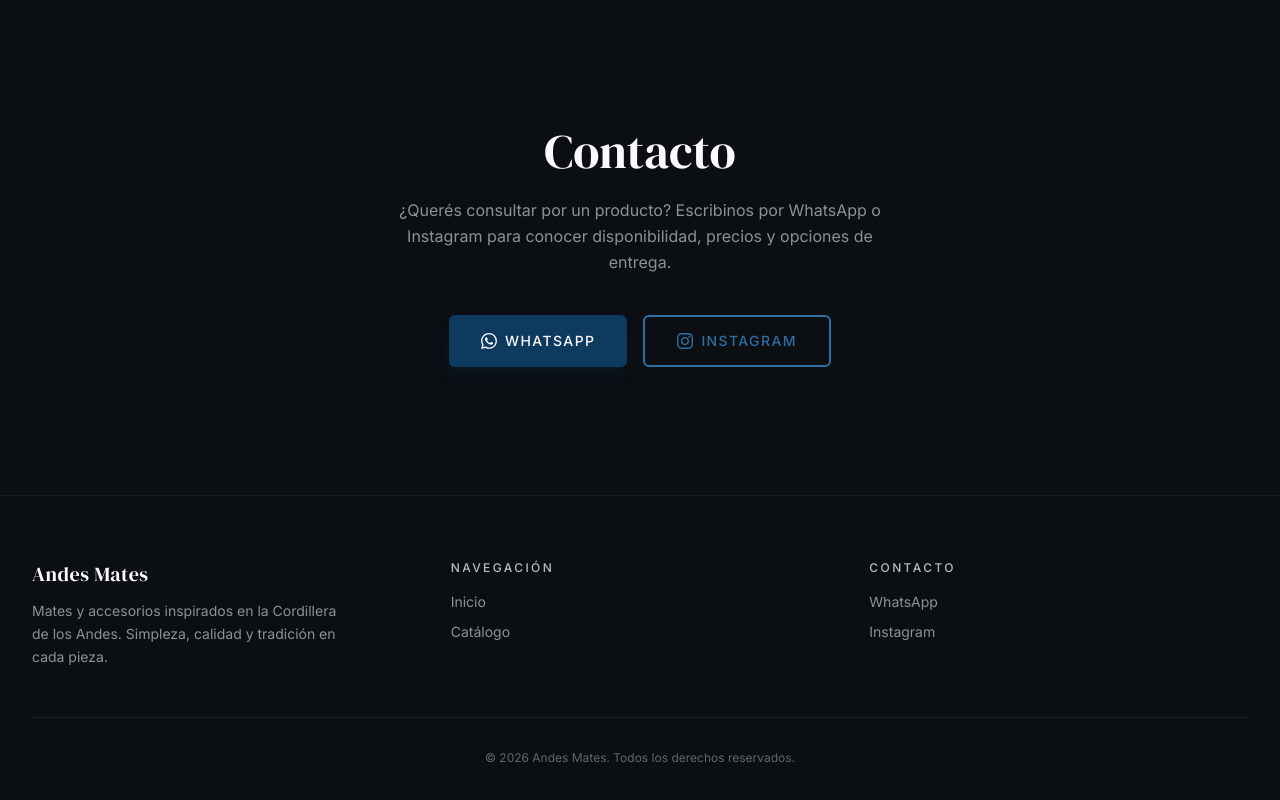
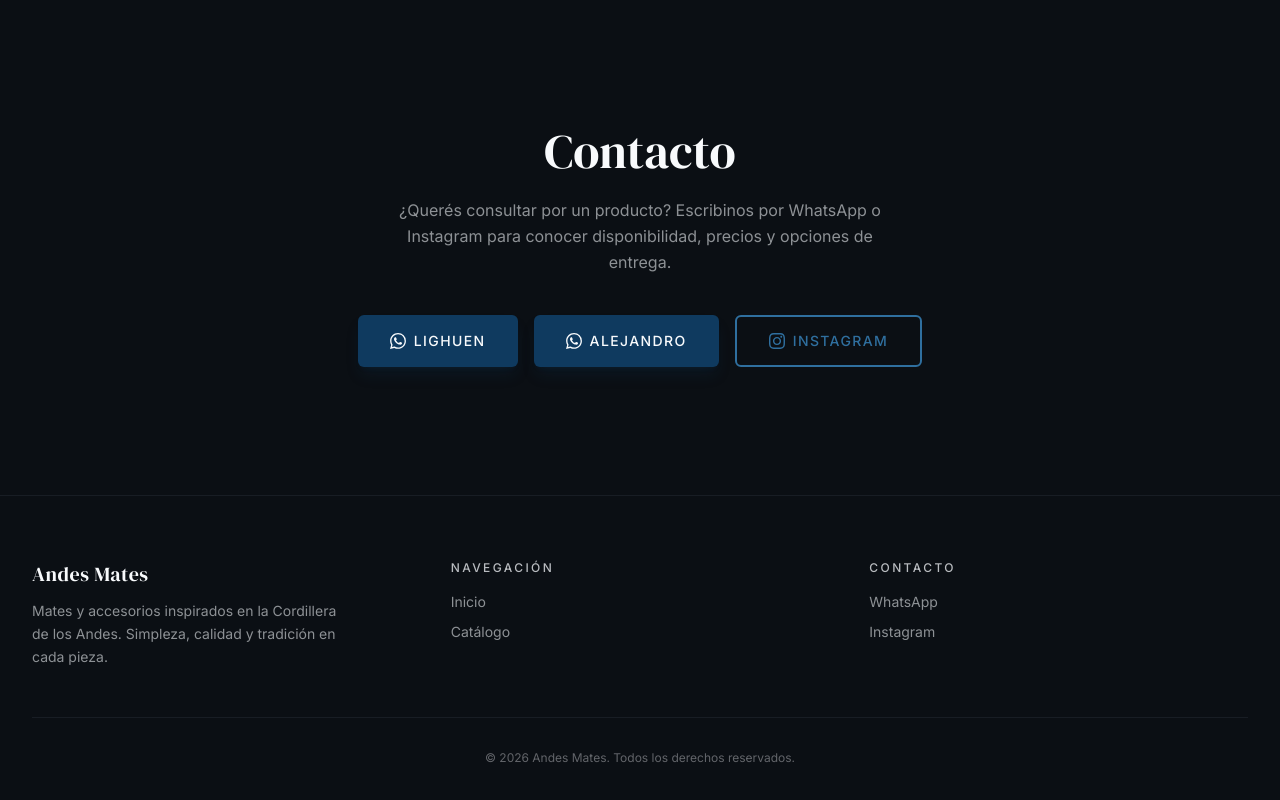
Before and after one commit to Lighuen04/Andes-Mates, a Next.js app: page / in a window 1280 px wide. Shown: the part 2827-3627 px from the top of the page. Built offline with nearby package versions, Linux system fonts and the light colour scheme; no server answers; the database is empty.

Commit message:
Agregar dos botones de WhatsApp (Lighuen y Alejandro) en ContactSection

```diff
--- a/src/components/ContactSection.tsx
+++ b/src/components/ContactSection.tsx
@@ -13,7 +13,14 @@ export default function ContactSection() {
           para conocer disponibilidad, precios y opciones de entrega.
         </p>
         <div className="mt-10 flex flex-wrap justify-center gap-4">
-          <WhatsAppButton label="WhatsApp" />
+          <WhatsAppButton
+            label="Lighuen"
+            phone="5492942530736"
+          />
+          <WhatsAppButton
+            label="Alejandro"
+            phone="5492604652513"
+          />
           <InstagramButton />
         </div>
       </div>
--- a/src/components/WhatsAppButton.tsx
+++ b/src/components/WhatsAppButton.tsx
@@ -5,6 +5,7 @@ interface Props {
   label?: string;
   className?: string;
   variant?: "solid" | "outline";
+  phone?: string;
 }
 
 export default function WhatsAppButton({
@@ -12,8 +13,9 @@ export default function WhatsAppButton({
   label = "Consultar por WhatsApp",
   className = "",
   variant = "solid",
+  phone,
 }: Props) {
-  const href = getWhatsAppLink(getWhatsAppNumber(), productName);
+  const href = getWhatsAppLink(phone ?? getWhatsAppNumber(), productName);
 
   const base =
     "inline-flex items-center justify-center gap-2 px-8 py-3.5 text-sm uppercase tracking-widest font-medium rounded-(--radius-button) transition-all duration-(--transition-standard)";
```
